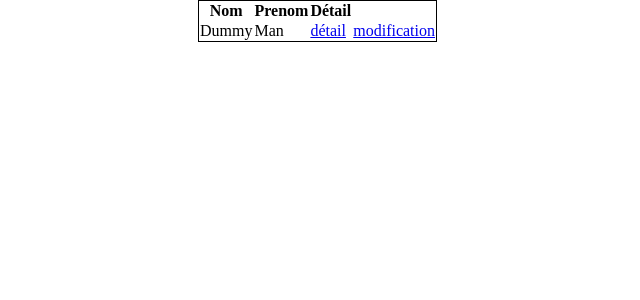
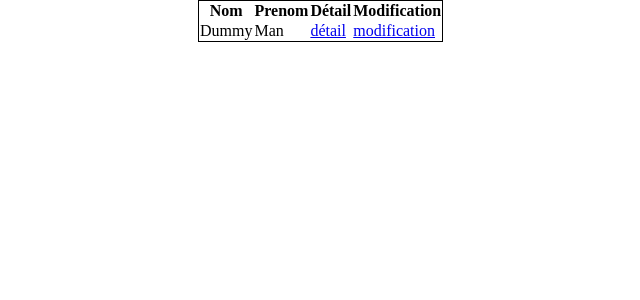
Before and after one commit to Orion24/m151admin_nbe, a PHP site: page /siteInscription/AffichageNom.php in a window 1280 px wide. Shown: the top 300 px of the page, without its empty margins (237-877 px from the left). Run offline with PHP 8.4, Linux system fonts and the light colour scheme; data comes from the database, SQL or seed files in the repository.

Commit message:
ajout de l'entête pour les liens de modification

```diff
--- a/FormulaireInscription/public_html/AffichageNom.php
+++ b/FormulaireInscription/public_html/AffichageNom.php
@@ -7,6 +7,7 @@
         $html .= "<th>Nom</th>";
         $html .= "<th>Prenom</th>";
         $html .= "<th>Détail</th>";
+        $html .= "<th>Modification</th>";
         foreach  (getListUsers() as $row)
         {
             $html .= "<tr>";
```
